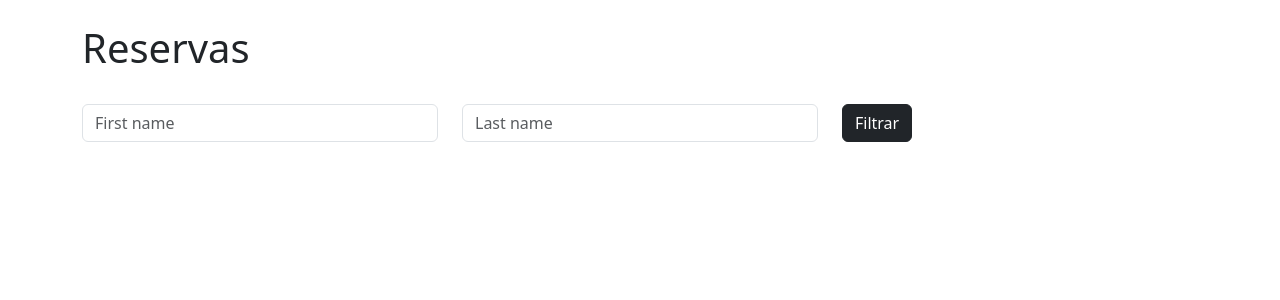
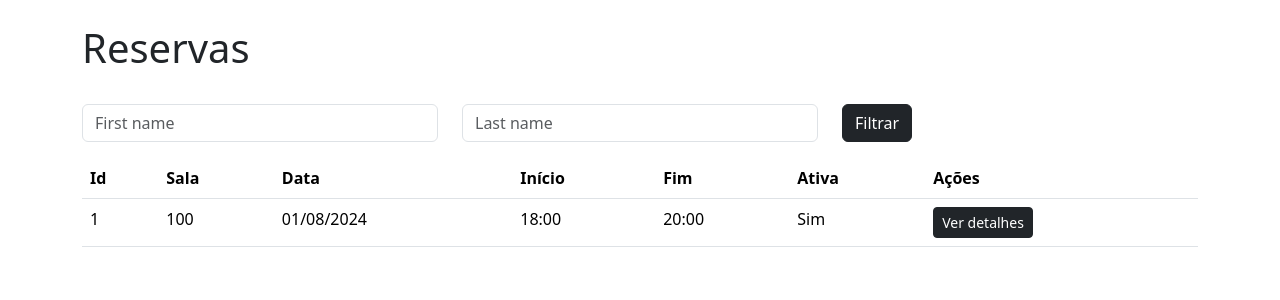
Before and after one commit to mat-afk/reserva-app, a Flask app: page /reservas in a window 1280 px wide. Shown: the part 57-357 px from the top of the page. Run offline with Flask 3, Linux system fonts and the light colour scheme.

Commit message:
feat: add reservas route and date formatting

```diff
--- a/database/reservas.csv
+++ b/database/reservas.csv
@@ -1,2 +1 @@
-1,100,2,2024-08-01 15:30:00,2024-08-01 18:00:00,True
-2,100,2,2024-08-01 14:45:00,2024-08-01 15:15:00,True
+1,100,2,01/08/2024 18:00,01/08/2024 20:00,True
--- a/reserva_app/app.py
+++ b/reserva_app/app.py
@@ -1,6 +1,7 @@
 from flask import Flask, render_template, redirect, url_for, request
 from reserva_app.handler.auth_handlers import handle_login, handle_cadastro
 from reserva_app.handler.sala_handlers import *
+from reserva_app.handler.reserva_handlers import get_reservas
 
 app = Flask(__name__, template_folder="../templates")
 app.secret_key = "secret_key"
@@ -45,7 +46,7 @@ def cadastro():
 
 @app.route("/reservas")
 def reservas():
-    return render_template("reservas.html")
+    return render_template("reservas.html", reservas=get_reservas())
 
 
 @app.route("/reservas/<id>")
--- a/reserva_app/domain/constants.py
+++ b/reserva_app/domain/constants.py
@@ -1 +1,4 @@
 PASSWORD_MIN_LENGHT = 6
+DATETIME_FORMAT = "%d/%m/%Y %H:%M"
+DATE_FORMAT = "%d/%m/%Y"
+TIME_FORMAT = "%H:%M"
--- a/reserva_app/domain/reserva.py
+++ b/reserva_app/domain/reserva.py
@@ -2,6 +2,7 @@ from datetime import datetime
 from reserva_app.domain.model import Model
 from reserva_app.domain.usuario import Usuario
 from reserva_app.domain.sala import Sala
+from reserva_app.domain.constants import DATETIME_FORMAT, DATE_FORMAT, TIME_FORMAT
 
 class Reserva(Model):
     def __init__(self, sala: Sala, usuario: Usuario, inicio: datetime, fim: datetime, id: int = None, ativa: bool = True):
@@ -12,5 +13,20 @@ class Reserva(Model):
         self.fim = fim
         self.ativa = ativa
 
+    def date(self):
+        return self.inicio.date().strftime(DATE_FORMAT)
+
+    def time_inicio(self):
+        return self.inicio.time().strftime(TIME_FORMAT)
+
+    def time_fim(self):
+        return self.fim.time().strftime(TIME_FORMAT)
+
+    def formatted_inicio(self):
+        return self.inicio.strftime(DATETIME_FORMAT)
+
+    def formatted_fim(self):
+        return self.fim.strftime(DATETIME_FORMAT)
+
     def to_row(self):
-        return f"{self.id},{self.sala.id},{self.usuario.id},{self.inicio},{self.fim},{self.ativa}\n"
+        return f"{self.id},{self.sala.id},{self.usuario.id},{self.formatted_inicio()},{self.formatted_fim()},{self.ativa}\n"
--- /dev/null
+++ b/reserva_app/handler/reserva_handlers.py
@@ -0,0 +1,4 @@
+from reserva_app.repository.repository import reservaRepository
+
+def get_reservas():
+    return reservaRepository.find_all()
--- a/reserva_app/repository/repository.py
+++ b/reserva_app/repository/repository.py
@@ -2,6 +2,7 @@ from reserva_app.domain.usuario import Usuario
 from reserva_app.domain.sala import Sala, SalaType
 from reserva_app.domain.reserva import Reserva
 from reserva_app.domain.model import Model
+from reserva_app.domain.constants import DATETIME_FORMAT
 from datetime import datetime
 from pathlib import Path
 
@@ -168,8 +169,8 @@ class ReservaRepository(Repository):
         id = int(id)
         sala = salaRepository.find_by_id(int(sala_id))
         usuario = usuarioRepositoy.find_by_id(int(usuario_id))
-        inicio = datetime.strptime(inicio, "%Y-%m-%d %H:%M:%S")
-        fim = datetime.strptime(fim, "%Y-%m-%d %H:%M:%S")
+        inicio = datetime.strptime(inicio, DATETIME_FORMAT)
+        fim = datetime.strptime(fim, DATETIME_FORMAT)
         ativa = self.str_to_bool(ativa)
 
         return Reserva(sala, usuario, inicio, fim, id=id, ativa=ativa)
--- a/templates/listar-salas.html
+++ b/templates/listar-salas.html
@@ -12,7 +12,7 @@
     <div class="row">
       <div class="col">
         {% if not salas %}
-          Nenhuma sala cadastrada ainda
+          Nenhuma sala cadastrada ainda.
         {% else %}
           <div class="table-responsive">
             <table class="table">
--- a/templates/reservas.html
+++ b/templates/reservas.html
@@ -3,13 +3,15 @@
 {% block title %}Reservas{% endblock %}
 
 {% block main %}
-
   <div class="container">
     <div class="row mt-4">
       <div class="col">
         <h1>Reservas</h1>
       </div>
     </div>
+    {% if not reservas %}
+      Nenhuma sala reservada ainda.
+    {% else %}
       <div class="row mt-4">
         <div class="col">
           <input
@@ -31,6 +33,54 @@
           <button class="btn btn-dark" type="submit">Filtrar</button>
         </div>
       </div>
+      <div class="row mt-3">
+        <div class="col">
+          <div class="table-responsive">
+            <table class="table">
+              <thead>
+                <tr>
+                  <th scope="col">Id</th>
+                  <th scope="col">Sala</th>
+                  <th scope="col">Data</th>
+                  <th scope="col">Início</th>
+                  <th scope="col">Fim</th>
+                  <th scope="col">Ativa</th>
+                  <th scope="col">Ações</th>
+                </tr>
+              </thead>
+              <tbody>
+                {% for reserva in reservas %}
+                  <tr>
+                    <td>{{ reserva.id }}</td>
+                    <td>{{ reserva.sala.id }}</td>
+                    <td>{{ reserva.date() }}</td>
+                    <td>{{ reserva.time_inicio() }}</td>
+                    <td>{{ reserva.time_fim() }}</td>
+                    <td>
+                      {% if reserva.ativa %}
+                        Sim
+                      {% else %}
+                        Não
+                      {% endif %}
+                    </td>
+                    <td>
+                      <form>
+                        <button
+                          class="btn btn-sm btn-dark"
+                          type="submit"
+                          formaction="/reservas/{{ reserva.id }}"
+                        >
+                          Ver detalhes
+                        </button>
+                      </form>
+                    </td>
+                  </tr>
+                {% endfor %}
+              </tbody>
+            </table>
           </div>
-
+        </div>
+      </div>
+    {% endif %}
+  </div>
 {% endblock %}
```
Lines whose indentation alone changed are shown as unchanged.
